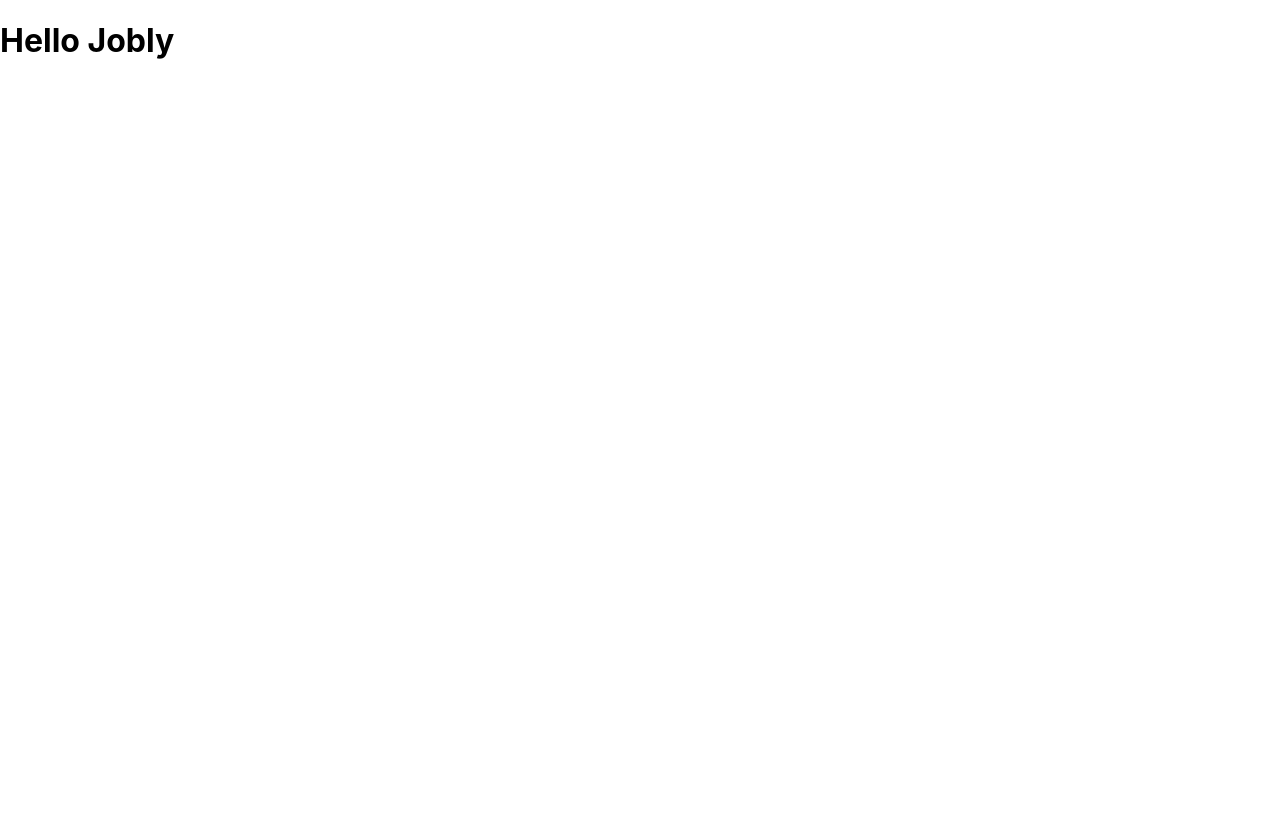
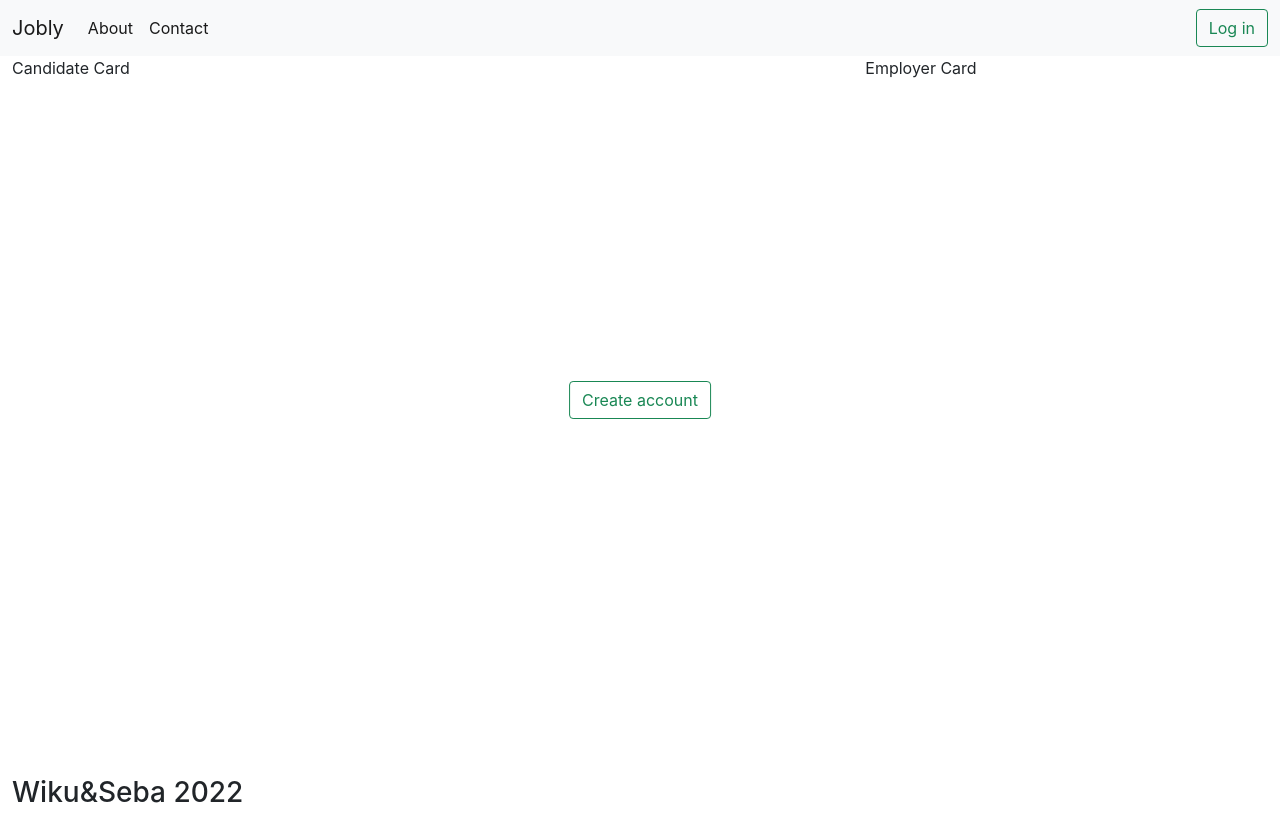
Before and after one commit to shevescode/jobly-frontend, a React (Create React App) app: page / in a window 1280 px wide. Built offline with nearby package versions, Linux system fonts and the light colour scheme.

Commit message:
basic design without colors

```diff
--- a/public/index.html
+++ b/public/index.html
@@ -25,6 +25,9 @@
       Learn how to configure a non-root public URL by running `npm run build`.
     -->
     <title>React App</title>
+    <!--Bootstrap-->
+    <link href="https://cdn.jsdelivr.net/npm/bootstrap@5.0.2/dist/css/bootstrap.min.css" rel="stylesheet" integrity="sha384-EVSTQN3/azprG1Anm3QDgpJLIm9Nao0Yz1ztcQTwFspd3yD65VohhpuuCOmLASjC" crossorigin="anonymous">
+    <script src="https://cdn.jsdelivr.net/npm/bootstrap@5.0.2/dist/js/bootstrap.bundle.min.js" integrity="sha384-MrcW6ZMFYlzcLA8Nl+NtUVF0sA7MsXsP1UyJoMp4YLEuNSfAP+JcXn/tWtIaxVXM" crossorigin="anonymous"></script>
   </head>
   <body>
     <noscript>You need to enable JavaScript to run this app.</noscript>
--- /dev/null
+++ b/src/App.css
@@ -0,0 +1,3 @@
+.App-main {
+    height: 90vh;
+}
--- a/src/App.js
+++ b/src/App.js
@@ -1,7 +1,20 @@
+import NavBar from "./NavBar";
+import MainPage from "./MainPage";
+import Footer from "./Footer";
+import "./App.css";
+
 function App() {
   return (
     <div className="App">
-      <h1>Hello Jobly</h1>
+        <header className="App-header">
+            <NavBar />
+        </header>
+        <main className="App-main">
+            <MainPage />
+        </main>
+        <footer className="App-footer">
+            <Footer />
+        </footer>
     </div>
   );
 }
--- /dev/null
+++ b/src/Footer.js
@@ -0,0 +1,11 @@
+function Footer() {
+    return (
+        <div className="container-fluid">
+            <div className="row">
+                <h3>Wiku&Seba 2022</h3>
+            </div>
+        </div>
+    );
+}
+
+export default Footer;
--- /dev/null
+++ b/src/MainPage.css
@@ -0,0 +1,3 @@
+.create-btn {
+
+}
--- /dev/null
+++ b/src/MainPage.js
@@ -0,0 +1,21 @@
+import "./MainPage.css"
+
+function MainPage() {
+    return (
+        <div className="container-fluid">
+            <div className="row">
+                <div className="col-4">
+                    Candidate Card
+                </div>
+                <div className="col-4">
+                    <button className="btn btn-outline-success create-btn position-absolute top-50 start-50 translate-middle" type="submit">Create account</button>
+                </div>
+                <div className="col-4">
+                    Employer Card
+                </div>
+            </div>
+        </div>
+    );
+}
+
+export default MainPage;
--- /dev/null
+++ b/src/NavBar.js
@@ -0,0 +1,27 @@
+function Navbar() {
+    return (
+        <nav className="navbar navbar-expand-lg navbar-light bg-light">
+            <div className="container-fluid">
+                <a className="navbar-brand" href="/">Jobly</a>
+                <button className="navbar-toggler" type="button" data-bs-toggle="collapse"
+                        data-bs-target="#navbarSupportedContent" aria-controls="navbarSupportedContent"
+                        aria-expanded="false" aria-label="Toggle navigation">
+                    <span className="navbar-toggler-icon"></span>
+                </button>
+                <div className="collapse navbar-collapse" id="navbarSupportedContent">
+                    <ul className="navbar-nav me-auto mb-2 mb-lg-0">
+                        <li className="nav-item">
+                            <a className="nav-link active" aria-current="page" href="/">About</a>
+                        </li>
+                        <li className="nav-item">
+                            <a className="nav-link active" href="/">Contact</a>
+                        </li>
+                    </ul>
+                    <button className="btn btn-outline-success" type="submit">Log in</button>
+                </div>
+            </div>
+        </nav>
+    );
+}
+
+export default Navbar;
```
